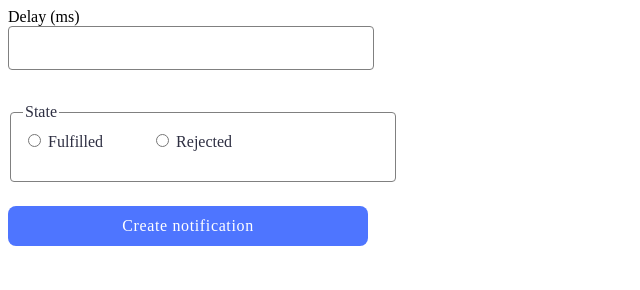
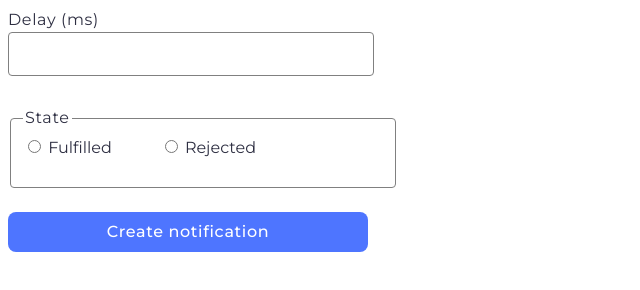
Before and after one commit to Vaddex/goit-js-hw-10, a website with bundled scripts: page src/public/2-snackbar.html in a window 1280 px wide. Shown: the whole page, without its empty margins (0-640 px from the left). Built offline with nearby package versions, Linux system fonts and the light colour scheme.

Commit message:
Added fonts and changed styles in files

```diff
--- a/src/css/1-timer.css
+++ b/src/css/1-timer.css
@@ -1,3 +1,6 @@
+:root {
+    --font-family: "Montserrat", sans-serif;
+}
 .timer {
     display: flex;
     column-gap: 24px;
@@ -47,6 +50,9 @@ input:focus {
 }
 
 button {
+    font-family: Montserrat;
+    font-weight: 500;
+    font-size: 16px;
     display: inline-flex;
     padding: 8px 16px;
     justify-content: center;
@@ -56,4 +62,6 @@ button {
     background: #cfcfcf;
     border: none;
     color: #989898;
+    width: 75px;
+    height: 40px;
 }
--- a/src/css/2-snackbar.css
+++ b/src/css/2-snackbar.css
@@ -2,6 +2,14 @@
   --font-family: "Montserrat", sans-serif;
 }
 
+.label-name {
+  font-family: "Montserrat", sans-serif;
+  font-weight: 400;
+  font-size: 16px;
+  line-height: 150%;
+  letter-spacing: 0.04em;
+  color: #2e2f42;
+}
 
 .form>label>input {
   display: flex;
@@ -39,6 +47,15 @@ fieldset {
   line-height: 1.5;
 }
 
+legend {
+  font-family: "Montserrat", sans-serif;
+  font-weight: 400;
+  font-size: 16px;
+  line-height: 150%;
+  letter-spacing: 0.04em;
+  color: #2e2f42;
+}
+
 fieldset:hover {
   border: 1px solid #000;
 }
--- a/src/public/2-snackbar.html
+++ b/src/public/2-snackbar.html
@@ -4,13 +4,16 @@
     <meta charset="UTF-8">
     <link rel="icon" type="image/svg+xml" href="../img/favicon.svg" />
     <link rel="stylesheet" href="../css/2-snackbar.css">
+    <link rel="preconnect" href="https://fonts.googleapis.com">
+    <link rel="preconnect" href="https://fonts.gstatic.com" crossorigin>
+    <link href="https://fonts.googleapis.com/css2?family=Montserrat:wght@400;500&display=swap" rel="stylesheet">
     <meta name="viewport" content="width=device-width, initial-scale=1.0">
     <title>Snackbar</title>
 </head>
 <body>
     <form class="form">
         <label>
-            Delay (ms)
+            <span class="label-name">Delay (ms)</span>
             <input type="number" name="delay" required />
         </label>
 
```
Also changed, not shown: src/public/1-timer.html (+7 -4 lines).
